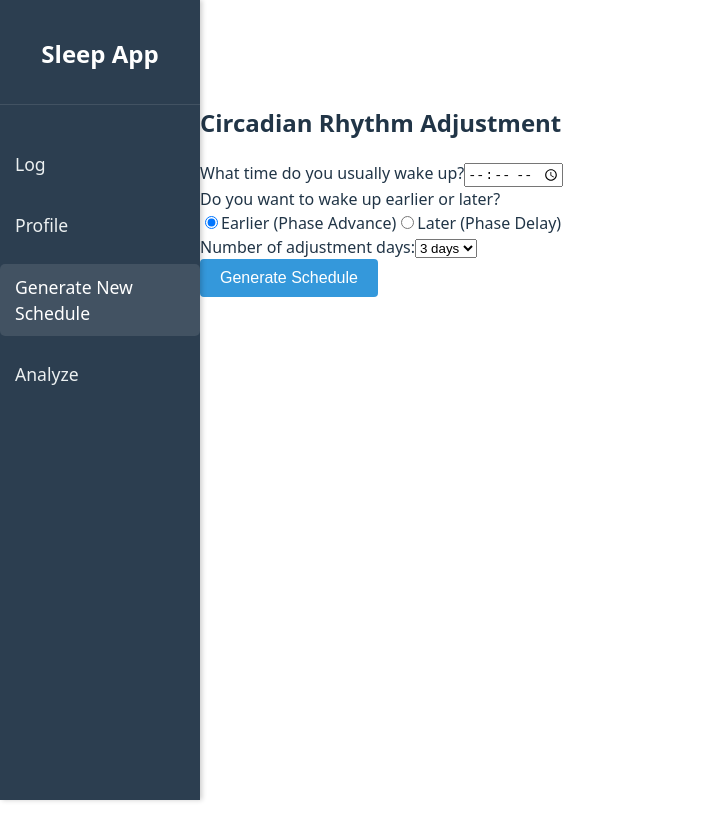
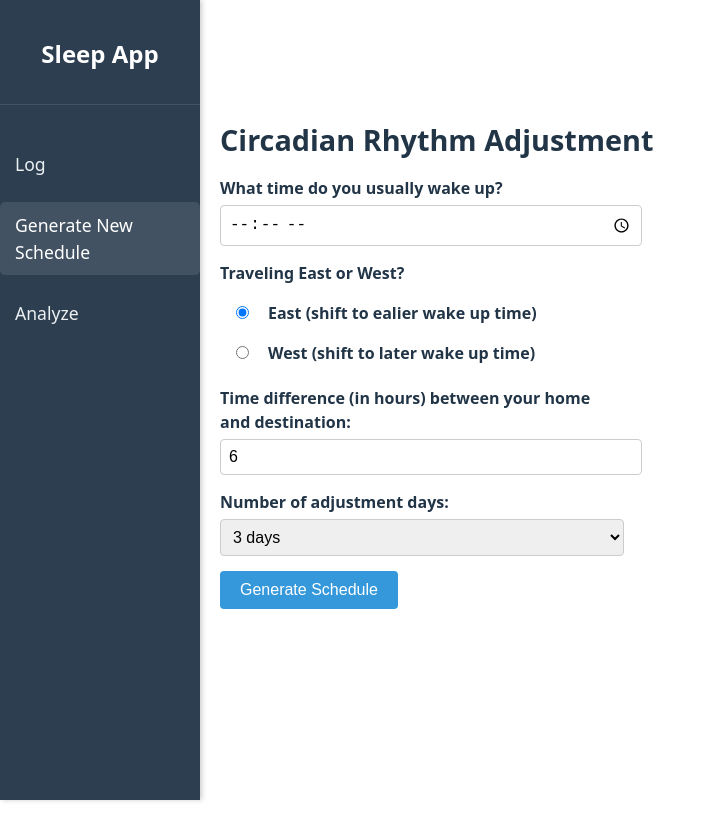
Before and after one commit to otoaneba/sleep-app, a React (Vite) app: page /generate in a window 1280 px wide. Shown: the top 840 px of the page, without its empty margins (0-716 px from the left). Built offline with nearby package versions, Linux system fonts and the light colour scheme.

Commit message:
stylize generate page

```diff
--- a/src/App.tsx
+++ b/src/App.tsx
@@ -2,7 +2,6 @@ import { BrowserRouter as Router, Routes, Route } from 'react-router-dom';
 import { useState } from 'react';
 import Sidebar from './components/Sidebar/Sidebar';
 import SleepLog from './pages/SleepLog';
-import Profile from './pages/Profile';
 import Generate from './pages/Generate';
 import Analyze from './pages/Analyze';
 import './App.css';
@@ -17,7 +16,6 @@ function App() {
       <div className="main-content">
         <Routes>
           <Route path="/log" element={<SleepLog />} />
-          <Route path="/profile" element={<Profile />} />
           <Route path="/generate" element={<Generate />} />
           <Route path="/analyze" element={<Analyze />} />
         </Routes>
--- a/src/components/Sidebar/Sidebar.tsx
+++ b/src/components/Sidebar/Sidebar.tsx
@@ -12,11 +12,6 @@ const Sidebar: FC<SidebarProps> = () => (
           <li>
             <NavLink to="/log" className={({ isActive }) => (isActive ? 'active' : '')}>
               Log
-            </NavLink>
-          </li>
-          <li>
-            <NavLink to="/profile" className={({ isActive }) => (isActive ? 'active' : '')}>
-              Profile
             </NavLink>
           </li>
           <li>
--- /dev/null
+++ b/src/pages/Generate.css
@@ -0,0 +1,68 @@
+.generate {
+    margin-left: 20px;
+    padding: 20px;
+    max-width: 500px;
+    margin: 0 auto;
+  }
+
+.generate h1 {
+    font-size: 1.8rem;
+    margin-bottom: 20px;
+}
+
+.generate-content {
+    label {
+        display: block;
+        margin-bottom: 5px;
+        font-weight: bold;
+    }
+
+    .form-group {
+        margin-right: 6rem;
+    }
+}
+
+.radio-group {
+    padding-bottom: 1rem;
+
+    span {
+        margin: 1rem 0 1rem 1rem;
+    }
+    .form-radio {
+        margin-left: 1rem;
+        margin-top: 1rem;
+    }
+}
+
+.generate-form-card {
+background-color: white;
+border-radius: 0.5rem;
+box-shadow: 0 1px 3px 0 rgba(0, 0, 0, 0.1);
+padding: 1.5rem;
+margin-bottom: 1.5rem;
+}
+
+.generate-results-card {
+background-color: white;
+border-radius: 0.5rem;
+box-shadow: 0 1px 3px 0 rgba(0, 0, 0, 0.1);
+padding: 1.5rem;
+}
+
+.generate-info-box {
+background-color: #EFF6FF;
+border-radius: 0.5rem;
+padding: 1rem;
+margin-top: 1.5rem;
+}
+
+.generate-button {
+margin-top: 1.5rem;
+width: 100%;
+}
+
+.generate-calendar-button {
+margin-top: 1.5rem;
+display: flex;
+justify-content: center;
+}
--- a/src/pages/Generate.tsx
+++ b/src/pages/Generate.tsx
@@ -1,7 +1,7 @@
-import React, { FC, useState, FormEvent } from "react";
-import { format, addDays, parseISO, addHours, subHours, setHours, setMinutes } from 'date-fns';
+import React, { FC, useState } from "react";
+import { format, addDays, subHours, setHours, setMinutes, addMinutes, subMinutes } from 'date-fns';
 import * as ics from "ics";
-
+import './Generate.css';
 // Define types for the schedule entries and props
 interface ScheduleEntry {
   day: string;
@@ -13,30 +13,13 @@ interface ScheduleEntry {
 
 interface GenerateProps {
   onScheduleGenerated?: (schedule: ScheduleEntry[]) => void;
-};
-
-// Interface for user input
-interface UserInput {
-    origin: string;
-    destination: string;
-    usualWakeTime: string; // e.g., "07:00"
-    usualSleepTime: string; // e.g., "23:00"
-    adjustmentDays: number; // Number of days to shift
-  }
-
-  // Interface for a daily schedule
-  interface DailySchedule {
-    day: number;
-    wakeTime: string; // e.g., "08:30 CET"
-    sleepTime: string; // e.g., "00:30 CET"
-    lightExposure: string; // e.g., "Expose to light 22:00-00:00"
-    lightAvoidance: string; // e.g., "Avoid light before 07:00"
 }
 
 const Generate: FC<GenerateProps> = ({ onScheduleGenerated }) => {
   const [userWakeTime, setUserWakeTime] = useState<string>('');
   const [adjustmentType, setAdjustmentType] = useState<'advance' | 'delay'>('advance');
   const [adjustmentDays, setAdjustmentDays] = useState<number>(3);
+  const [totalHoursToShift, setTotalHoursToShift] = useState<number>(6); // New state for total hours to shift
   const [schedule, setSchedule] = useState<ScheduleEntry[] | null>(null);
 
   // Convert HH:MM string to a Date object using today's date
@@ -51,49 +34,38 @@ const Generate: FC<GenerateProps> = ({ onScheduleGenerated }) => {
     return subHours(wakeTime, 2);
   };
 
-  // Calculate new wake times based on adjustment type
+  // Generate the schedule based on user inputs
   const generateSchedule = () => {
     if (!userWakeTime) return;
 
     try {
-      // Convert HH:MM string to Date object instead of using parseISO
       const currentWakeTime = timeStringToDate(userWakeTime);
-      const tempMinimum = calculateTempMinimum(currentWakeTime);
+      const totalMinutesToShift = totalHoursToShift * 60; // Convert hours to minutes
+      const minutesPerDay = totalMinutesToShift / adjustmentDays; // Calculate daily shift in minutes
+      const minutesShiftDirection = adjustmentType === 'advance' ? -1 : 1; // Negative for advance, positive for delay
 
-      // Determine light exposure window based on adjustment type
-      const lightExposureStart = adjustmentType === 'advance'
-        ? addHours(tempMinimum, 4)
-        : subHours(tempMinimum, 6);
-
-      const lightExposureEnd = adjustmentType === 'advance'
-        ? addHours(tempMinimum, 6)
-        : subHours(tempMinimum, 4);
-
-      // Calculate new wake times (15-minute shift each day)
       const newSchedule: ScheduleEntry[] = [];
-      const minutesShift = adjustmentType === 'advance' ? -15 : 15;
 
       for (let day = 1; day <= adjustmentDays; day++) {
         const date = addDays(new Date(), day);
 
-        // Calculate shifted wake time (15 minutes per day)
-        const shiftMinutes = minutesShift * day;
-        const newWakeTime = new Date(currentWakeTime);
-        newWakeTime.setMinutes(newWakeTime.getMinutes() + shiftMinutes);
+        // Calculate the shift for this day
+        const totalShiftMinutes = minutesShiftDirection * minutesPerDay * day;
+        const newWakeTime = addMinutes(currentWakeTime, totalShiftMinutes);
 
-        const newTempMinimum = subHours(newWakeTime, 2);
+        const newTempMinimum = calculateTempMinimum(newWakeTime);
 
-        // Light exposure windows
+        // Light exposure windows (using minutes instead of hours for consistency)
         const newLightExposureStart = adjustmentType === 'advance'
-          ? addHours(newTempMinimum, 4)
-          : subHours(newTempMinimum, 6);
+          ? addMinutes(newTempMinimum, 4 * 60) // 4 hours = 240 minutes
+          : subMinutes(newTempMinimum, 6 * 60); // 6 hours = 360 minutes
 
         const newLightExposureEnd = adjustmentType === 'advance'
-          ? addHours(newTempMinimum, 6)
-          : subHours(newTempMinimum, 4);
+          ? addMinutes(newTempMinimum, 6 * 60) // 6 hours = 360 minutes
+          : subMinutes(newTempMinimum, 4 * 60); // 4 hours = 240 minutes
 
-        // Bedtime suggestion (8 hours before wake time)
-        const bedtimeSuggestion = subHours(newWakeTime, 8);
+        // Bedtime suggestion (7 hours before wake time)
+        const bedtimeSuggestion = subHours(newWakeTime, 7);
 
         newSchedule.push({
           day: format(date, 'EEEE, MMM d'),
@@ -101,12 +73,16 @@ const Generate: FC<GenerateProps> = ({ onScheduleGenerated }) => {
           tempMinimum: format(newTempMinimum, 'HH:mm'),
           lightExposure: `${format(newLightExposureStart, 'HH:mm')} - ${format(newLightExposureEnd, 'HH:mm')}`,
           bedtimeSuggestion: format(bedtimeSuggestion, 'HH:mm')
+        // day: date.toDateString(),
+        // wakeTime: newWakeTime.toISOString(),
+        // tempMinimum: newTempMinimum.toISOString(),
+        // lightExposure: `${newLightExposureStart.toISOString()} - ${newLightExposureEnd.toISOString()}`,
+        // bedtimeSuggestion: bedtimeSuggestion.toISOString()
         });
       }
 
       setSchedule(newSchedule);
 
-      // Call the callback if provided
       if (onScheduleGenerated) {
         onScheduleGenerated(newSchedule);
       }
@@ -116,7 +92,7 @@ const Generate: FC<GenerateProps> = ({ onScheduleGenerated }) => {
     }
   };
 
-  // Generate ICS file for calendar download
+  // Generate ICS file for calendar download (unchanged)
   const generateCalendarFile = () => {
     if (!schedule) return;
 
@@ -124,37 +100,28 @@ const Generate: FC<GenerateProps> = ({ onScheduleGenerated }) => {
       const events: any[] = [];
 
       schedule.forEach((day, index) => {
-        // Parse the date
         const eventDate = addDays(new Date(), index + 1);
         const year = eventDate.getFullYear();
-        const month = eventDate.getMonth() + 1; // Month is 0-indexed in JS
+        const month = eventDate.getMonth() + 1;
         const dateNum = eventDate.getDate();
 
-        // Parse wake time
         const [wakeHour, wakeMinute] = day.wakeTime.split(':').map(Number);
-
-        // Parse bedtime
         const [bedHour, bedMinute] = day.bedtimeSuggestion.split(':').map(Number);
-
-        // Parse light exposure times
         const [lightStart, lightEnd] = day.lightExposure.split(' - ');
         const [lightStartHour, lightStartMinute] = lightStart.split(':').map(Number);
         const [lightEndHour, lightEndMinute] = lightEnd.split(':').map(Number);
 
-        // Adjust for events that might cross midnight
         let bedDay = dateNum;
         let bedMonth = month;
         let bedYear = year;
 
         if (bedHour < wakeHour) {
-          // If bedtime is earlier in the day than wake time, it's the next day
           const nextDay = new Date(year, month - 1, dateNum + 1);
           bedDay = nextDay.getDate();
           bedMonth = nextDay.getMonth() + 1;
           bedYear = nextDay.getFullYear();
         }
 
-        // Create wake-up event
         events.push({
           start: [year, month, dateNum, wakeHour, wakeMinute],
           duration: { minutes: 30 },
@@ -165,7 +132,6 @@ const Generate: FC<GenerateProps> = ({ onScheduleGenerated }) => {
           busyStatus: 'BUSY',
         });
 
-        // Create light exposure event
         events.push({
           start: [year, month, dateNum, lightStartHour, lightStartMinute],
           end: [year, month, dateNum, lightEndHour, lightEndMinute],
@@ -176,7 +142,6 @@ const Generate: FC<GenerateProps> = ({ onScheduleGenerated }) => {
           busyStatus: 'BUSY',
         });
 
-        // Create bedtime event
         events.push({
           start: [bedYear, bedMonth, bedDay, bedHour, bedMinute],
           duration: { minutes: 30 },
@@ -188,7 +153,6 @@ const Generate: FC<GenerateProps> = ({ onScheduleGenerated }) => {
         });
       });
 
-      // Create ICS file
       ics.createEvents(events, (error, value) => {
         if (error) {
           console.error(error);
@@ -196,7 +160,6 @@ const Generate: FC<GenerateProps> = ({ onScheduleGenerated }) => {
           return;
         }
 
-        // Create download link for the ICS file
         const blob = new Blob([value], { type: 'text/calendar' });
         const url = URL.createObjectURL(blob);
         const link = document.createElement('a');
@@ -211,28 +174,29 @@ const Generate: FC<GenerateProps> = ({ onScheduleGenerated }) => {
   };
 
   return (
-    <div className="p-6 max-w-2xl mx-auto bg-white rounded-xl shadow-md">
-      <h2 className="text-xl font-bold mb-4">Circadian Rhythm Adjustment</h2>
+    <div className="generate">
 
-      <div className="space-y-4 mb-6">
-        <div>
-          <label className="block text-sm font-medium text-gray-700 mb-1">
+        <h1>Circadian Rhythm Adjustment</h1>
+
+        <div className="generate-content">
+            <div className="form-group">
+                <label>
                     What time do you usually wake up?
                 </label>
                 <input
                     type="time"
                     value={userWakeTime}
                     onChange={(e) => setUserWakeTime(e.target.value)}
-            className="mt-1 block w-full rounded-md border-gray-300 shadow-sm focus:border-blue-300 focus:ring focus:ring-blue-200 focus:ring-opacity-50"
+                    className=""
                 />
             </div>
 
-        <div>
-          <label className="block text-sm font-medium text-gray-700 mb-1">
-            Do you want to wake up earlier or later?
+            <div className="radio-group">
+                <label>
+                    Traveling East or West?
                 </label>
-          <div className="flex space-x-4 mt-2">
-            <label className="inline-flex items-center">
+                <div className="generate-radio-group">
+                    <label>
                         <input
                             type="radio"
                             name="adjustment"
@@ -241,9 +205,9 @@ const Generate: FC<GenerateProps> = ({ onScheduleGenerated }) => {
                             onChange={() => setAdjustmentType('advance')}
                             className="form-radio"
                         />
-              <span className="ml-2">Earlier (Phase Advance)</span>
+                        <span className="ml-2">East (shift to ealier wake up time)</span>
                     </label>
-            <label className="inline-flex items-center">
+                    <label className="">
                         <input
                             type="radio"
                             name="adjustment"
@@ -252,19 +216,33 @@ const Generate: FC<GenerateProps> = ({ onScheduleGenerated }) => {
                             onChange={() => setAdjustmentType('delay')}
                             className="form-radio"
                         />
-              <span className="ml-2">Later (Phase Delay)</span>
+                        <span className="ml-2">West (shift to later wake up time)</span>
                     </label>
                 </div>
             </div>
 
-        <div>
-          <label className="block text-sm font-medium text-gray-700 mb-1">
+            <div className="form-group">
+            <label>
+                Time difference (in hours) between your home and destination:
+            </label>
+            <input
+                type="number"
+                min="1"
+                max="12"
+                value={totalHoursToShift}
+                onChange={(e) => setTotalHoursToShift(Number(e.target.value))}
+                className=""
+            />
+            </div>
+
+            <div className="form-group">
+            <label className="">
                 Number of adjustment days:
             </label>
             <select
                 value={adjustmentDays}
                 onChange={(e) => setAdjustmentDays(Number(e.target.value))}
-            className="mt-1 block w-full rounded-md border-gray-300 shadow-sm focus:border-blue-300 focus:ring focus:ring-blue-200 focus:ring-opacity-50"
+                className=""
             >
                 <option value={2}>2 days</option>
                 <option value={3}>3 days</option>
@@ -294,6 +272,7 @@ const Generate: FC<GenerateProps> = ({ onScheduleGenerated }) => {
                         <th className="px-6 py-3 text-left text-xs font-medium text-gray-500 uppercase tracking-wider">Bedtime</th>
                         </tr>
                     </thead>
+
                     <tbody className="bg-white divide-y divide-gray-200">
                         {schedule.map((day, index) => (
                         <tr key={index}>
@@ -328,7 +307,7 @@ const Generate: FC<GenerateProps> = ({ onScheduleGenerated }) => {
             </div>
         )}
     </div>
-    )
+  );
 };
 
 export default Generate;
```
Lines whose indentation alone changed are shown as unchanged.
